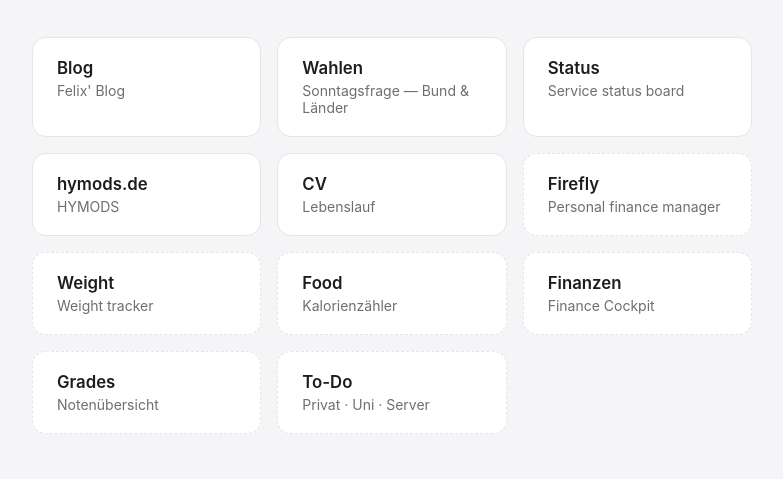
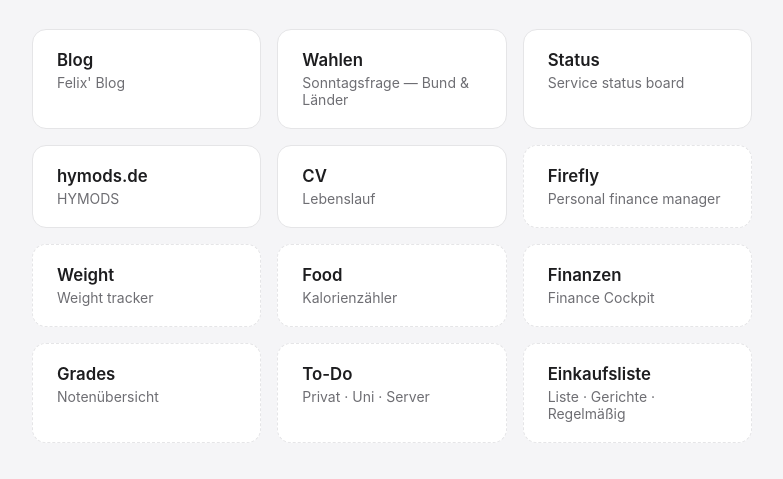
Before and after one commit to Flexii2000/fherrmann.com, a website: page index.html in a window 1280 px wide. Shown: the part 197-676 px from the top of the page, without its empty margins (248-1031 px from the left). Drawn offline with Linux system fonts and the light colour scheme.

Commit message:
Karte für die Einkaufsliste im privaten Bereich
Der Dienst selbst liegt nicht hinter dem Privat-Gate (eigene Token je
Person), die Karte aber schon - sie ist Felix' Abkürzung, nicht der Zugang.

```diff
--- a/index.html
+++ b/index.html
@@ -163,6 +163,10 @@
       <div class="name">To-Do</div>
       <div class="desc">Privat · Uni · Server</div>
     </a>
+    <a class="card private" href="/shopping-list/">
+      <div class="name">Einkaufsliste</div>
+      <div class="desc">Liste · Gerichte · Regelmäßig</div>
+    </a>
     <!--# endif -->
   </main>
 
```
